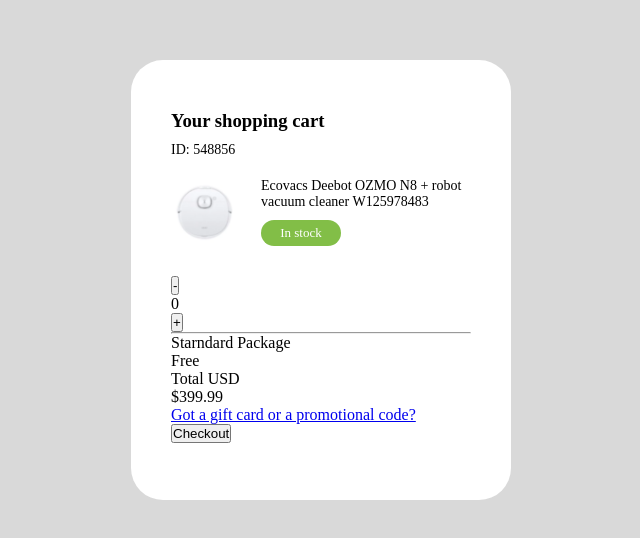
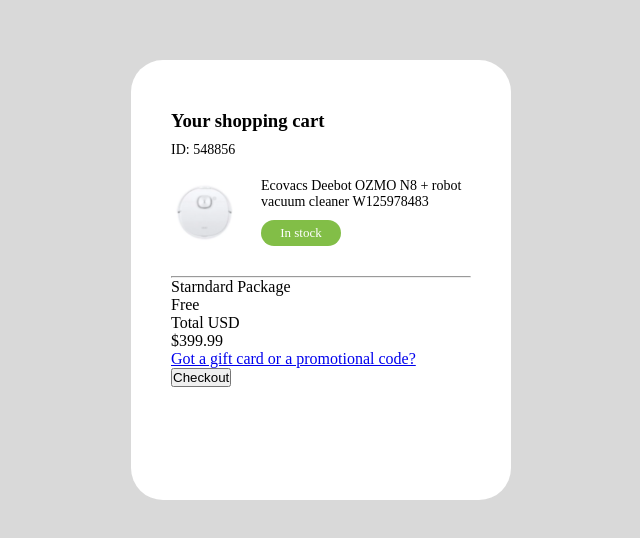
Before and after one commit to eobcre/shopping-card, a React (Vite) app: page / in a window 1280 px wide. Shown: the part 120-658 px from the top of the page, without its empty margins (319-959 px from the left). Built offline with nearby package versions, Linux system fonts and the light colour scheme.

Commit message:
moved Counter component to CartItem to align

```diff
--- a/src/App.tsx
+++ b/src/App.tsx
@@ -1,6 +1,5 @@
 import Title from './components/Title';
 import CartItem from './components/CartItem';
-import Counter from './components/Counter';
 import Price from './components/Price';
 import Button from './components/Button';
 
@@ -11,7 +10,6 @@
         <div className='inner-inner-container'>
           <Title />
           <CartItem />
-          <Counter />
           <hr />
           <Price />
           <Button name='Checkout' />
```
